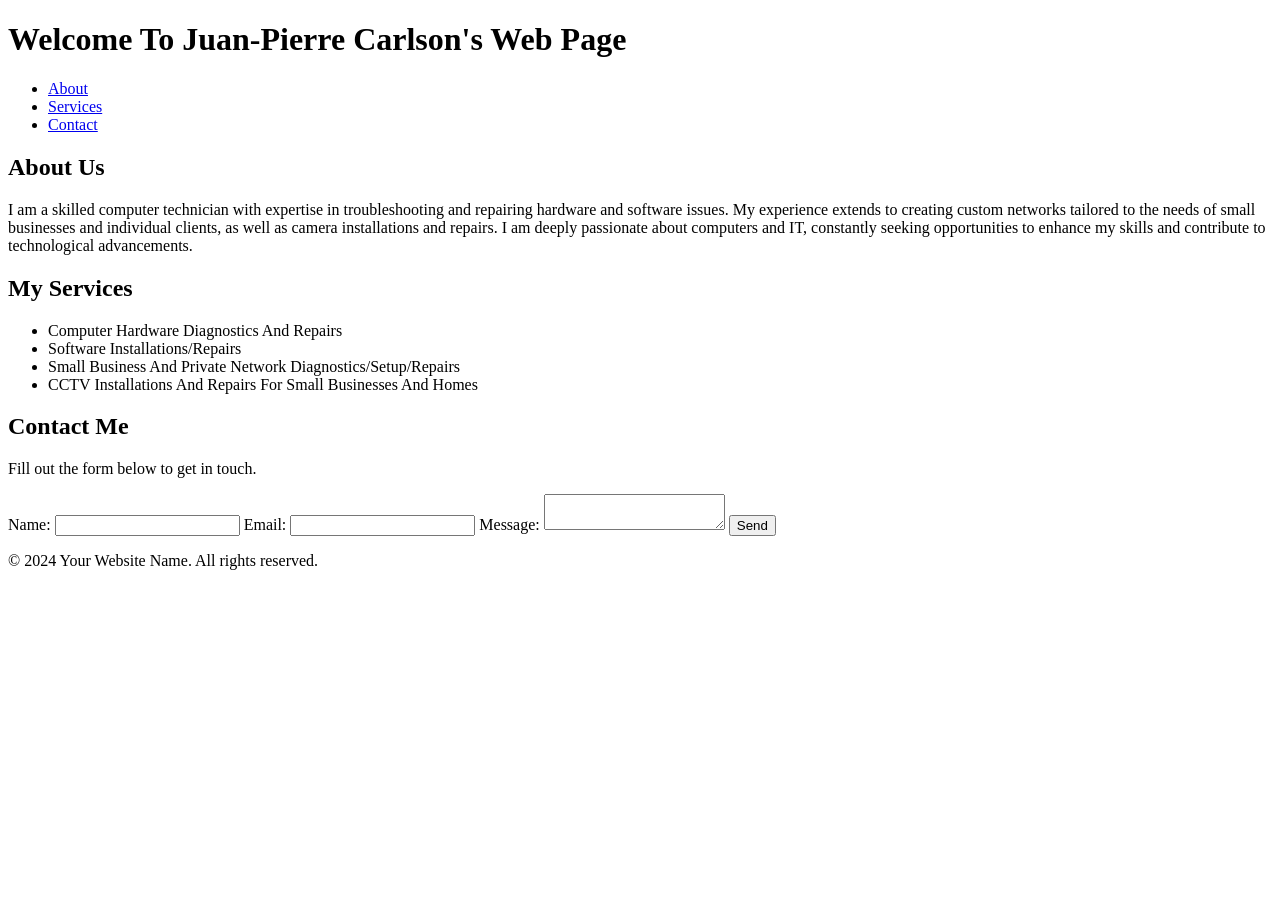
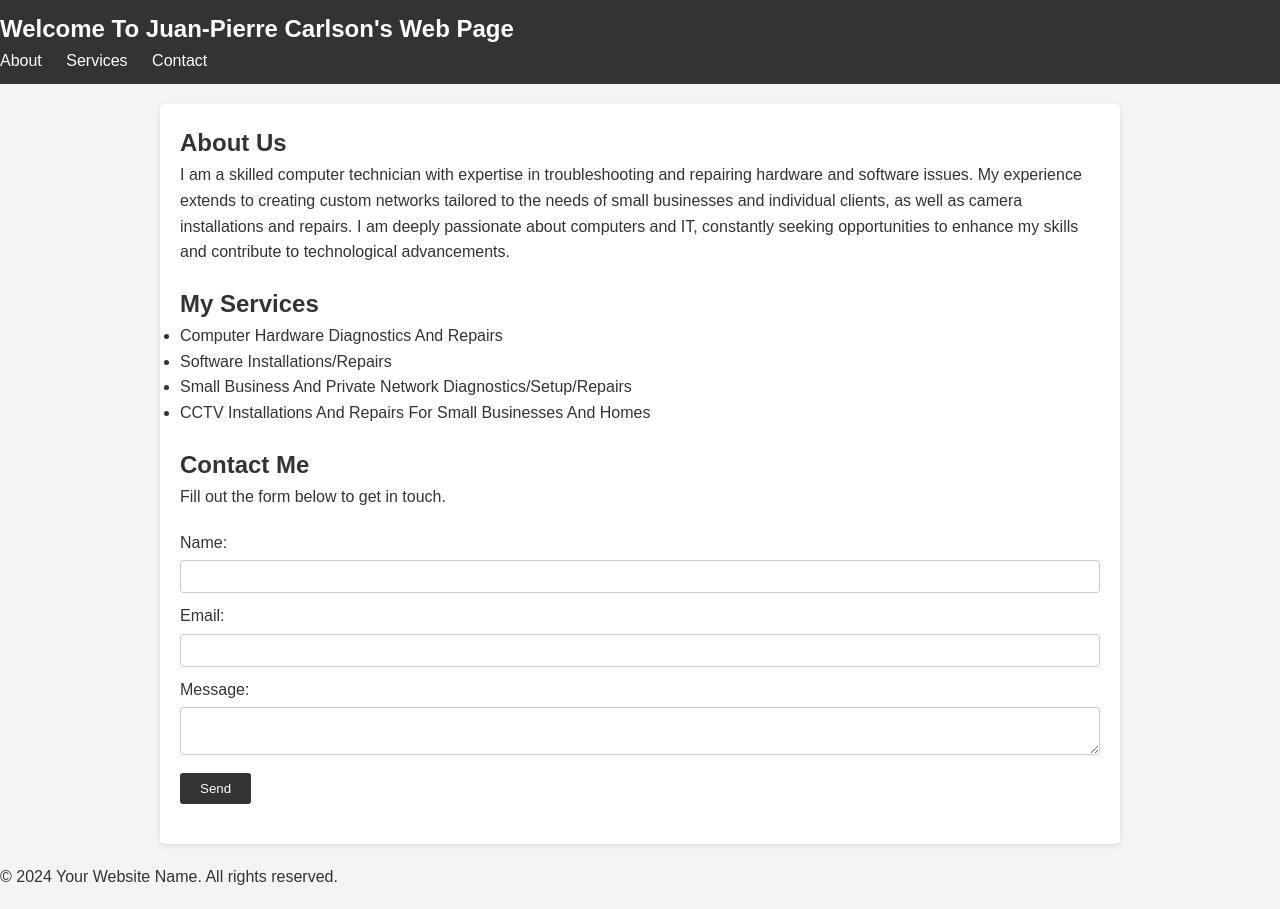
Before and after one commit to JuanPierre90/JP, a plain HTML site: page index.html in a window 1280 px wide. Before the commit the page ends 800 px from the top, so only its background shows below. Drawn offline with Linux system fonts and the light colour scheme.

Commit message:
Update styles.css

```diff
--- a/styles.css
+++ b/styles.css
@@ -1,61 +1,94 @@
-<!DOCTYPE html>
-<html lang="en">
-<head>
-    <meta charset="UTF-8">
-    <meta name="viewport" content="width=device-width, initial-scale=1.0">
-    <title>Your Page Title</title>
-    <link rel="stylesheet" href="Styles.css"> <!-- Optional: Link to your CSS file -->
-</head>
-<body>
-    <header>
-        <h1>Welcome To Juan-Pierre Carlson's Web Page</h1>
-        <nav>
-            <ul>
-                <li><a href="#about">About</a></li>
-                <li><a href="#services">Services</a></li>
-                <li><a href="#contact">Contact</a></li>
-            </ul>
-        </nav>
-    </header>
+/* Resetting default browser styles */
+* {
+    margin: 0;
+    padding: 0;
+    box-sizing: border-box;
+}
 
-    <main>
-        <section id="about">
-            <h2>About Us</h2>
-            <p>I am a skilled computer technician with expertise in troubleshooting and repairing hardware and software issues. My experience extends to creating custom networks tailored to the needs of small businesses and individual clients, as well as camera installations and repairs. I am deeply passionate about computers and IT, constantly seeking opportunities to enhance my skills and contribute to technological advancements.</p>
-        </section>
+/* Body styles */
+body {
+    font-family: Arial, sans-serif;
+    line-height: 1.6;
+    background-color: #f4f4f4;
+    color: #333;
+    margin: 0;
+    padding: 0;
+}
 
-        <section id="services">
-            <h2>My Services</h2>
-            <ul>
-                <li>Computer Hardware Diagnostics And Repairs</li>
-                <li>Software Installations/Repairs</li>
-                <li>Small Business And Private Network Diagnostics/Setup/Repairs</li>
-                <li>CCTV Installations And Repairs For Small Businesses And Homes</li>
+/* Header styles */
+header {
+    background-color: #333;
+    color: #fff;
+    padding: 10px 0;
+}
 
-            </ul>
-        </section>
+header h1 {
+    margin: 0;
+    padding: 0;
+    font-size: 24px;
+}
 
-        <section id="contact">
-            <h2>Contact Me</h2>
-            <p>Fill out the form below to get in touch.</p>
-            <form action="submit.php" method="post">
-                <label for="name">Name:</label>
-                <input type="text" id="name" name="name" required>
-                <label for="email">Email:</label>
-                <input type="email" id="email" name="email" required>
-                <label for="message">Message:</label>
-                <textarea id="message" name="message" required></textarea>
-                <button type="submit">Send</button>
-            </form>
-        </section>
-    </main>
+nav ul {
+    list-style-type: none;
+}
 
-    <footer>
-        <p>&copy; 2024 Your Website Name. All rights reserved.</p>
-    </footer>
-</body>
-</html>
+nav ul li {
+    display: inline;
+    margin-right: 20px;
+}
 
-<form action="send_email.php" method="post">
-    <!-- Your form fields -->
-</form>
+nav ul li a {
+    color: #fff;
+    text-decoration: none;
+}
+
+nav ul li a:hover {
+    text-decoration: underline;
+}
+
+/* Main content styles */
+main {
+    max-width: 960px;
+    margin: 20px auto;
+    padding: 20px;
+    background-color: #fff;
+    border-radius: 5px;
+    box-shadow: 0 2px 5px rgba(0, 0, 0, 0.1);
+}
+
+section {
+    margin-bottom: 20px;
+}
+
+/* Form styles */
+form {
+    margin-top: 20px;
+}
+
+label {
+    display: block;
+    margin-bottom: 5px;
+}
+
+input[type="text"],
+input[type="email"],
+textarea {
+    width: 100%;
+    padding: 8px;
+    margin-bottom: 10px;
+    border: 1px solid #ccc;
+    border-radius: 3px;
+}
+
+button[type="submit"] {
+    padding: 8px 20px;
+    background-color: #333;
+    color: #fff;
+    border: none;
+    border-radius: 3px;
+    cursor: pointer;
+}
+
+button[type="submit"]:hover {
+    background-color: #555;
+}
```
